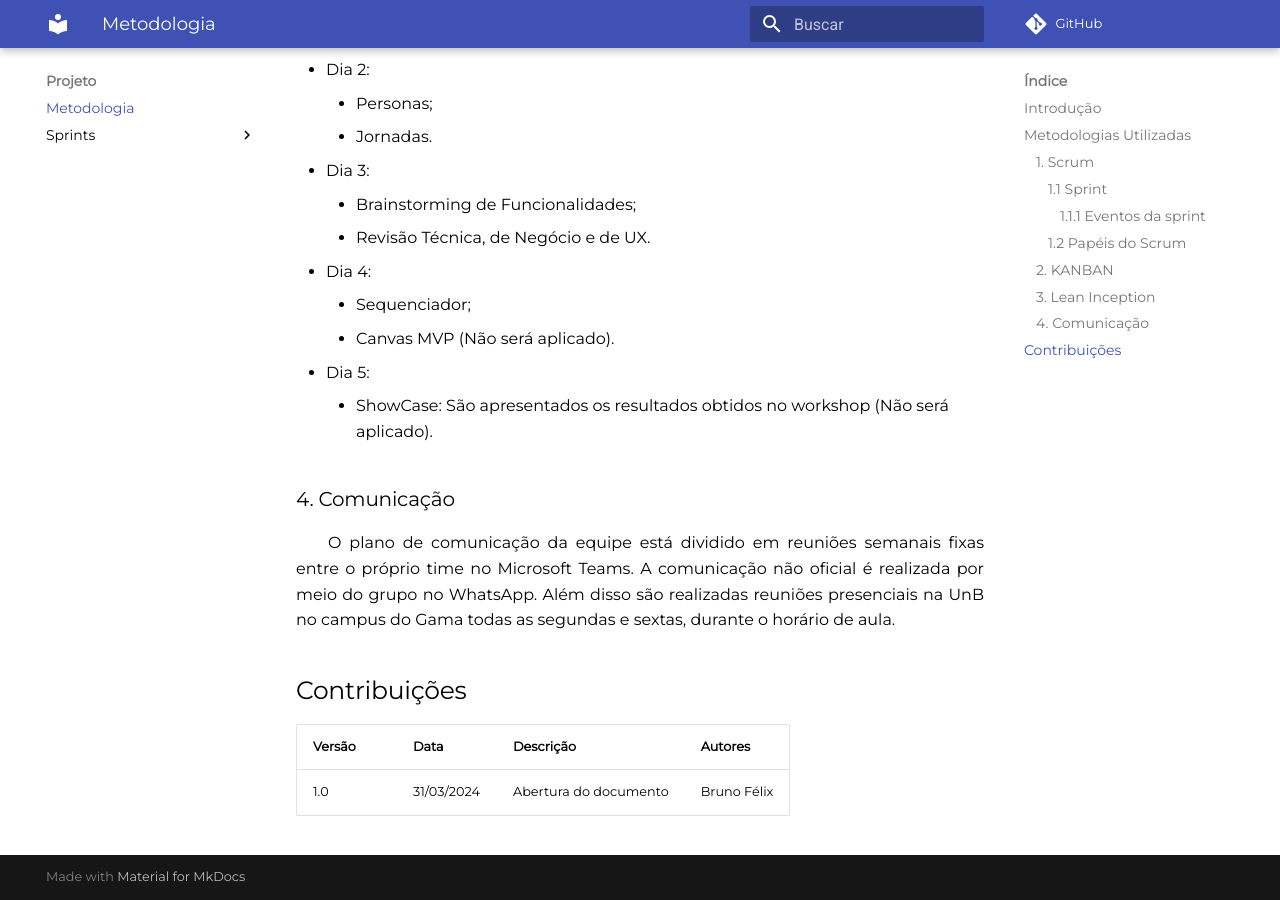
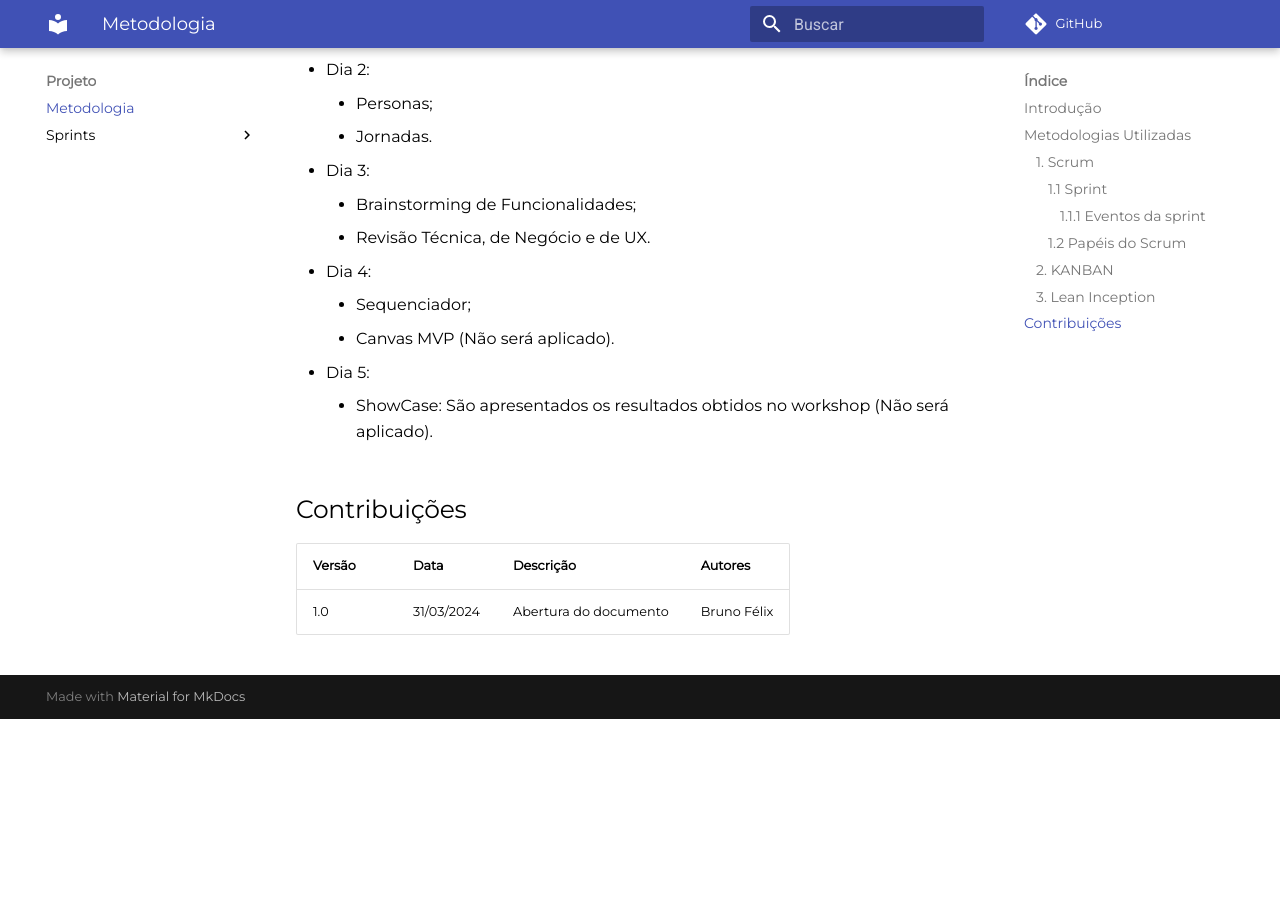
Before and after one commit to Amarelo-Girassol/DS_2024.1-Amarelo_Girassol-Docs, an MkDocs documentation site: the page built from docs/projeto/metodologia.md, in a window 1280 px wide and 900 px high, scrolled down 1909 px. Built offline with MkDocs 1.6.1 and Material for MkDocs 9.7.7, drawn with Linux system fonts in a browser that asks for light colours; comment, search, counter and statistics services are not loaded; after the commit the page ends 2628 px from its top, so only the background shows below that.

Commit message:
(#6) Retirando tópico de Comunicação das Metodologias

```diff
--- a/docs/projeto/metodologia.md
+++ b/docs/projeto/metodologia.md
@@ -62,11 +62,6 @@ Agenda da Lean Inception realizada
     - ShowCase: São apresentados os resultados obtidos no workshop (Não será aplicado).
 
 
-### 4. Comunicação
-
-&emsp;&emsp;O plano de comunicação da equipe está dividido em reuniões semanais fixas entre o próprio time no Microsoft Teams. A comunicação não oficial é realizada por meio do grupo no WhatsApp. Além disso são realizadas reuniões presenciais na UnB no campus do Gama todas as segundas e sextas, durante o horário de aula.
-
-
 ## Contribuições
 
 | Versão | Data       | Descrição | Autores |
```
